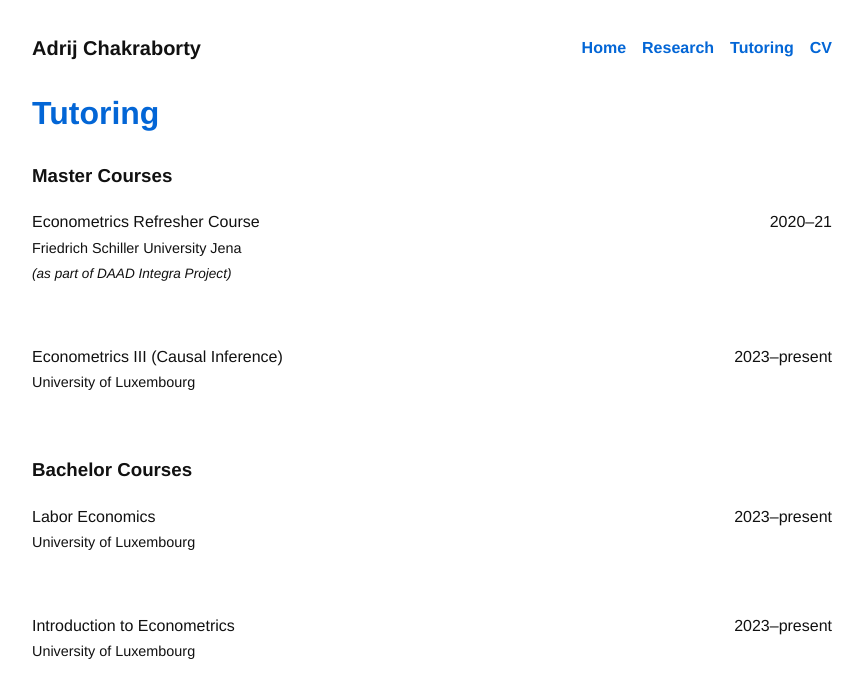
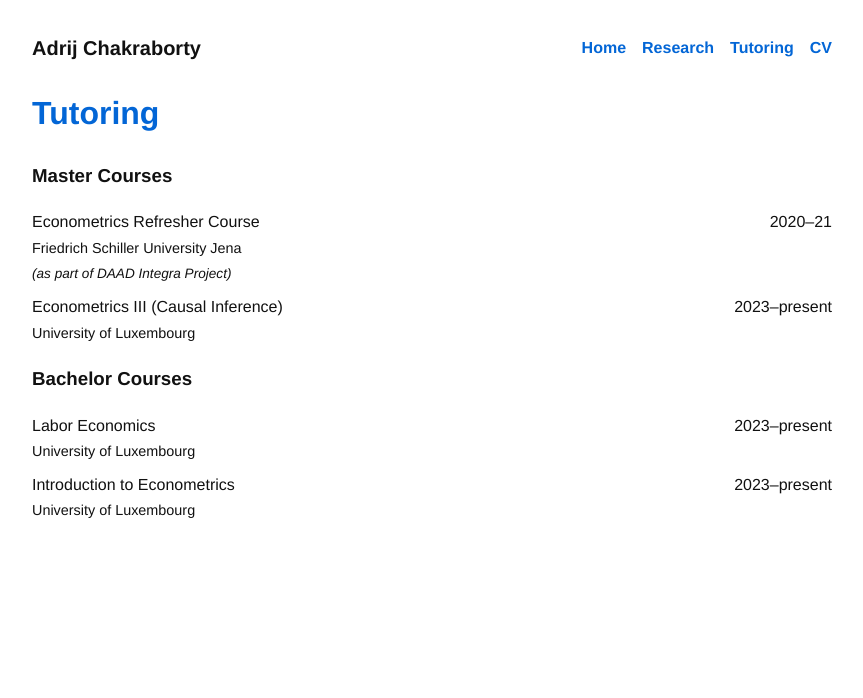
Before and after one commit to AdrijC3/AdrijC3.github.io, a Jekyll site: the page built from tutoring.md, in a window 1280 px wide. Shown: the top 698 px of the page, without its empty margins (208-1071 px from the left). Built offline with Jekyll 4.4.1, drawn with Linux system fonts in a browser that asks for light colours.

Commit message:
Tightened spacing between tutoring course entries

```diff
--- a/tutoring.md
+++ b/tutoring.md
@@ -7,7 +7,7 @@ title: Tutoring
 
 ### Master Courses
 
-<div style="display: flex; justify-content: space-between;">
+<div style="display: flex; justify-content: space-between; margin-bottom: 0.5rem;">
   <div>
     Econometrics Refresher Course<br>
     <span class="tutoring-univ">Friedrich Schiller University Jena</span><br>
@@ -15,29 +15,26 @@ title: Tutoring
   </div>
   <div style="text-align: right; white-space: nowrap;">2020–21</div>
 </div>
-<br>
 
-<div style="display: flex; justify-content: space-between;">
+<div style="display: flex; justify-content: space-between; margin-bottom: 0.5rem;">
   <div>
     Econometrics III (Causal Inference)<br>
     <span class="tutoring-univ">University of Luxembourg</span>
   </div>
   <div style="text-align: right; white-space: nowrap;">2023–present</div>
 </div>
-<br>
 
 ### Bachelor Courses
 
-<div style="display: flex; justify-content: space-between;">
+<div style="display: flex; justify-content: space-between; margin-bottom: 0.5rem;">
   <div>
     Labor Economics<br>
     <span class="tutoring-univ">University of Luxembourg</span>
   </div>
   <div style="text-align: right; white-space: nowrap;">2023–present</div>
 </div>
-<br>
 
-<div style="display: flex; justify-content: space-between;">
+<div style="display: flex; justify-content: space-between; margin-bottom: 0.5rem;">
   <div>
     Introduction to Econometrics<br>
     <span class="tutoring-univ">University of Luxembourg</span>
```
